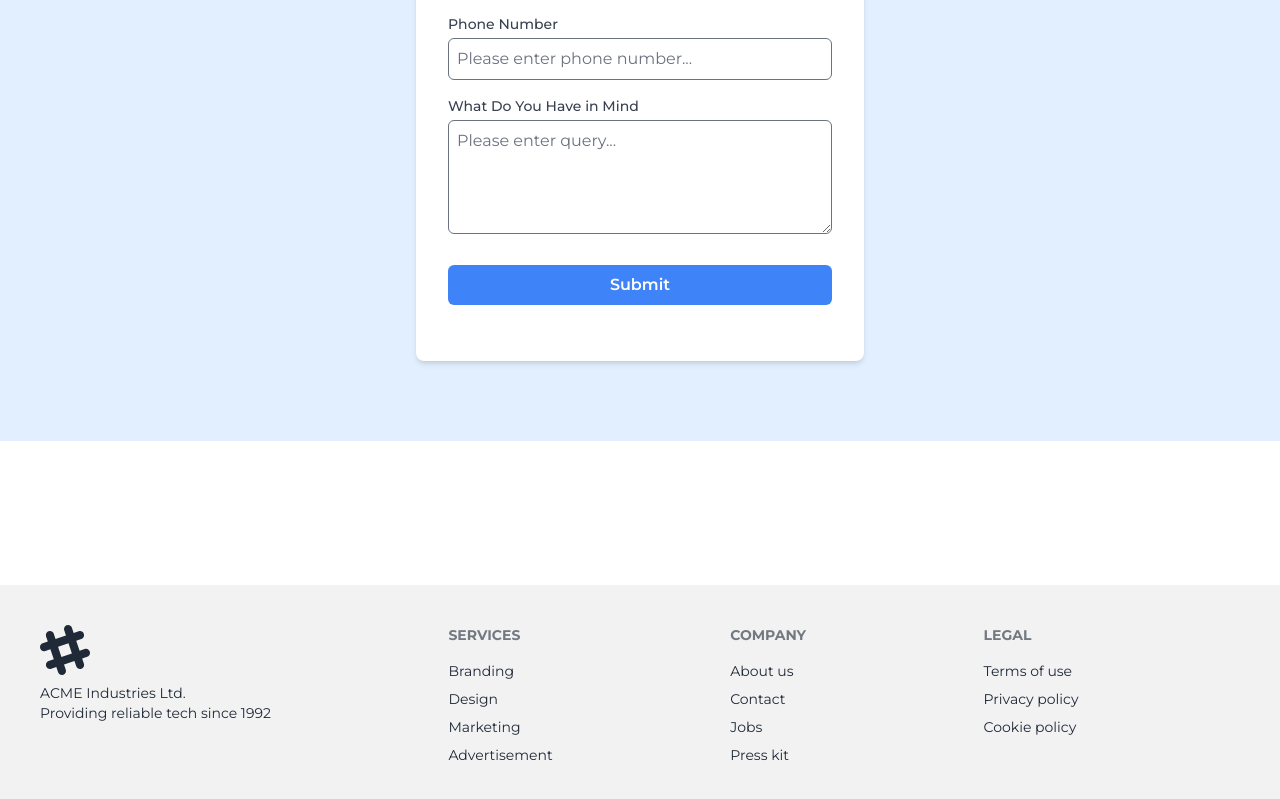
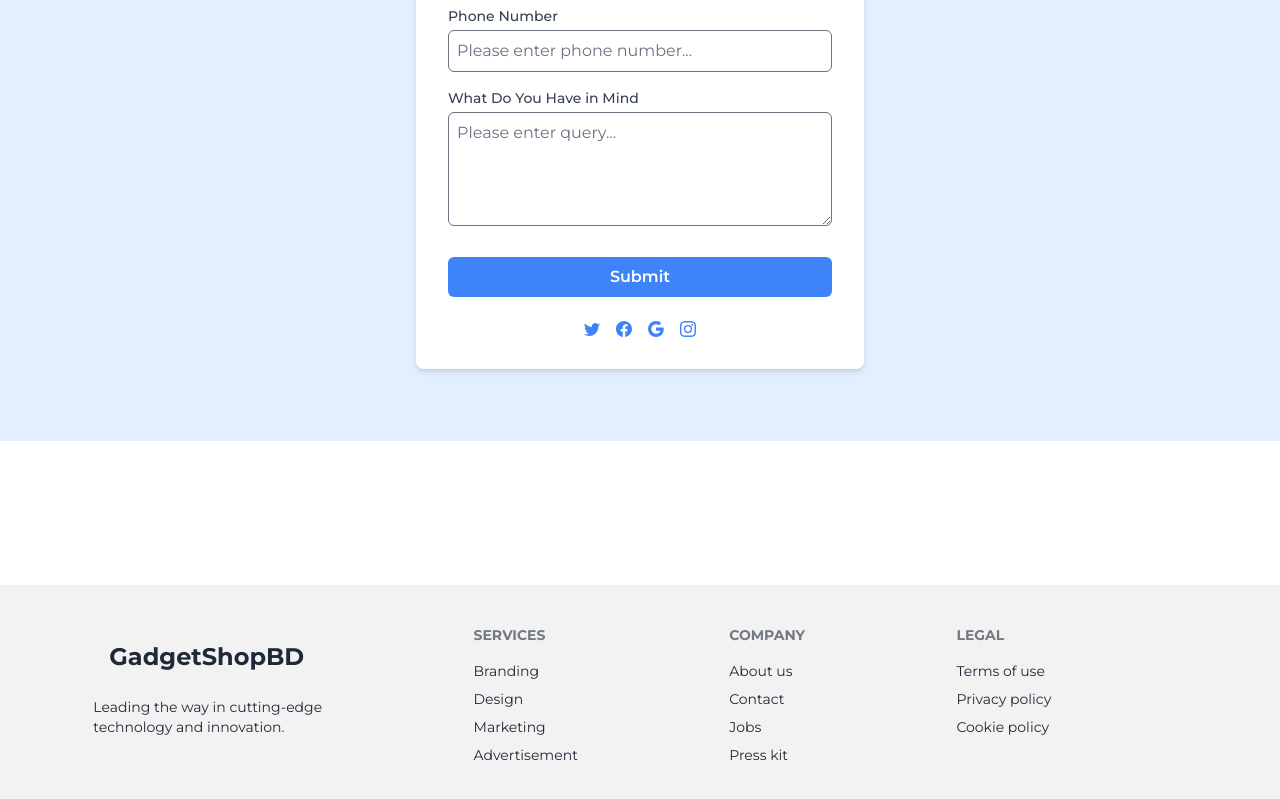
Before and after one commit to torequl/Gadget-Heaven, a React (Vite) app: page /contact-us in a window 1280 px wide. Shown: the part 423-1222 px from the top of the page. Built offline with nearby package versions, Linux system fonts and the light colour scheme.

Commit message:
Fix all links

```diff
--- a/src/components/Footer.jsx
+++ b/src/components/Footer.jsx
@@ -2,24 +2,12 @@
 
 const Footer = () => {
     return (
-        <div className="mt-36">
-            <footer className="footer bg-base-200 text-base-content p-10">
+        <div className="mt-36 bg-base-200 text-base-content">
+            <footer className="footer p-10 w-11/12 mx-auto">
                 <aside>
-                    <svg
-                        width="50"
-                        height="50"
-                        viewBox="0 0 24 24"
-                        xmlns="http://www.w3.org/2000/svg"
-                        fillRule="evenodd"
-                        clipRule="evenodd"
-                        className="fill-current">
-                        <path
-                            d="M22.672 15.226l-2.432.811.841 2.515c.33 1.019-.209 2.127-1.23 2.456-1.15.325-2.148-.321-2.463-1.226l-.84-2.518-5.013 1.677.84 2.517c.391 1.203-.434 2.542-1.831 2.542-.88 0-1.601-.564-1.86-1.314l-.842-2.516-2.431.809c-1.135.328-2.145-.317-2.463-1.229-.329-1.018.211-2.127 1.231-2.456l2.432-.809-1.621-4.823-2.432.808c-1.355.384-2.558-.59-2.558-1.839 0-.817.509-1.582 1.327-1.846l2.433-.809-.842-2.515c-.33-1.02.211-2.129 1.232-2.458 1.02-.329 2.13.209 2.461 1.229l.842 2.515 5.011-1.677-.839-2.517c-.403-1.238.484-2.553 1.843-2.553.819 0 1.585.509 1.85 1.326l.841 2.517 2.431-.81c1.02-.33 2.131.211 2.461 1.229.332 1.018-.21 2.126-1.23 2.456l-2.433.809 1.622 4.823 2.433-.809c1.242-.401 2.557.484 2.557 1.838 0 .819-.51 1.583-1.328 1.847m-8.992-6.428l-5.01 1.675 1.619 4.828 5.011-1.674-1.62-4.829z"></path>
-                    </svg>
+                    <h2 className="p-4 font-bold text-2xl">GadgetShopBD</h2>
                     <p>
-                        ACME Industries Ltd.
-                        <br />
-                        Providing reliable tech since 1992
+                    Leading the way in cutting-edge <br /> technology and innovation.
                     </p>
                 </aside>
                 <nav>
--- a/src/components/Navbar.jsx
+++ b/src/components/Navbar.jsx
@@ -17,10 +17,9 @@ const Navbar = () => {
         <Link to='/statistics'>Statistics</Link>
     </>
 
-
     return (
         <div>
-            <div className={`navbar w-11/12 mx-auto ${pathname == '/' ? 'bg-theme text-white -mb-4 mt-4 rounded-lg' : 'bg-base-100'}`}>
+            <div className={`navbar w-11/12 mx-auto sticky top ${pathname == '/' ? 'bg-theme text-white -mb-4 mt-4 rounded-lg' : 'bg-base-100'}`}>
                 <div className="navbar-start">
                     <div className="dropdown">
                         <div tabIndex={0} role="button" className="btn btn-ghost lg:hidden">
--- a/src/main.jsx
+++ b/src/main.jsx
@@ -12,7 +12,7 @@ createRoot(document.getElementById('root')).render(
   <StrictMode>
     <ProductContextApi>
       <RouterProvider router={routes} />
-      <ToastContainer position="top-center" autoClose={2000} />
+      <ToastContainer position="top-center" autoClose={1000} />
     </ProductContextApi>
   </StrictMode>,
 )
--- a/src/pages/ContactUs.jsx
+++ b/src/pages/ContactUs.jsx
@@ -1,4 +1,5 @@
 import { useState } from "react";
+import { BsFacebook, BsGoogle, BsInstagram, BsTwitter } from "react-icons/bs";
 
 const ContactUs = () => {
     const [formData, setFormData] = useState({
@@ -16,7 +17,6 @@ const ContactUs = () => {
 
     const handleSubmit = (e) => {
         e.preventDefault();
-        console.log('Form submitted:', formData);
         alert('Thank you for contacting us!');
         setFormData({ firstName: '', lastName: '', email: '', phone: '', query: '' });
     };
@@ -113,16 +113,16 @@ const ContactUs = () => {
 
                 <div className="mt-6 flex justify-center space-x-4 text-blue-500">
                     <a href="#" aria-label="Twitter">
-                        <i className="fab fa-twitter"></i>
+                        <BsTwitter/>
                     </a>
                     <a href="#" aria-label="Facebook">
-                        <i className="fab fa-facebook"></i>
+                        <BsFacebook/>
                     </a>
                     <a href="#" aria-label="Google">
-                        <i className="fab fa-google"></i>
+                        <BsGoogle/>
                     </a>
                     <a href="#" aria-label="Instagram">
-                        <i className="fab fa-instagram"></i>
+                        <BsInstagram/>
                     </a>
                 </div>
             </div>
--- a/src/pages/Dashboard.jsx
+++ b/src/pages/Dashboard.jsx
@@ -13,7 +13,6 @@ const Dashboard = () => {
 
     const [wishProducts, setWishProducts] = useState(wishlist)
 
-    cartProduct.map(p => p.imgUrl = 'https://dlcdnwebimgs.asus.com/gain/d664baf7-9e2d-4279-b99d-a149d0fc05f0/w800');
 
     // const totalPrice = cart.reduce((total, item) => total + item.price, 0);
     const totalPrice = cartProduct.reduce((total, item) => total + item.price, 0);
```
